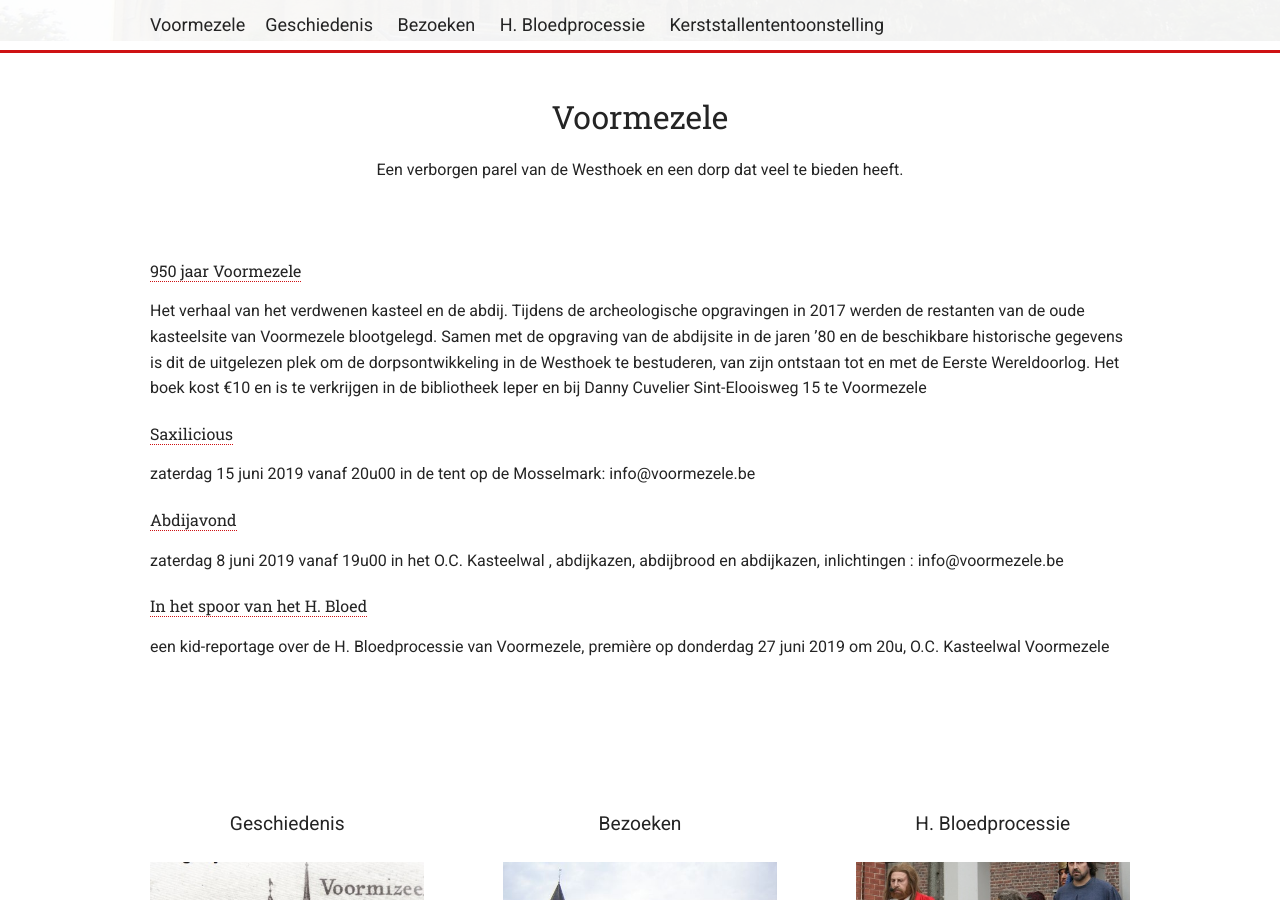
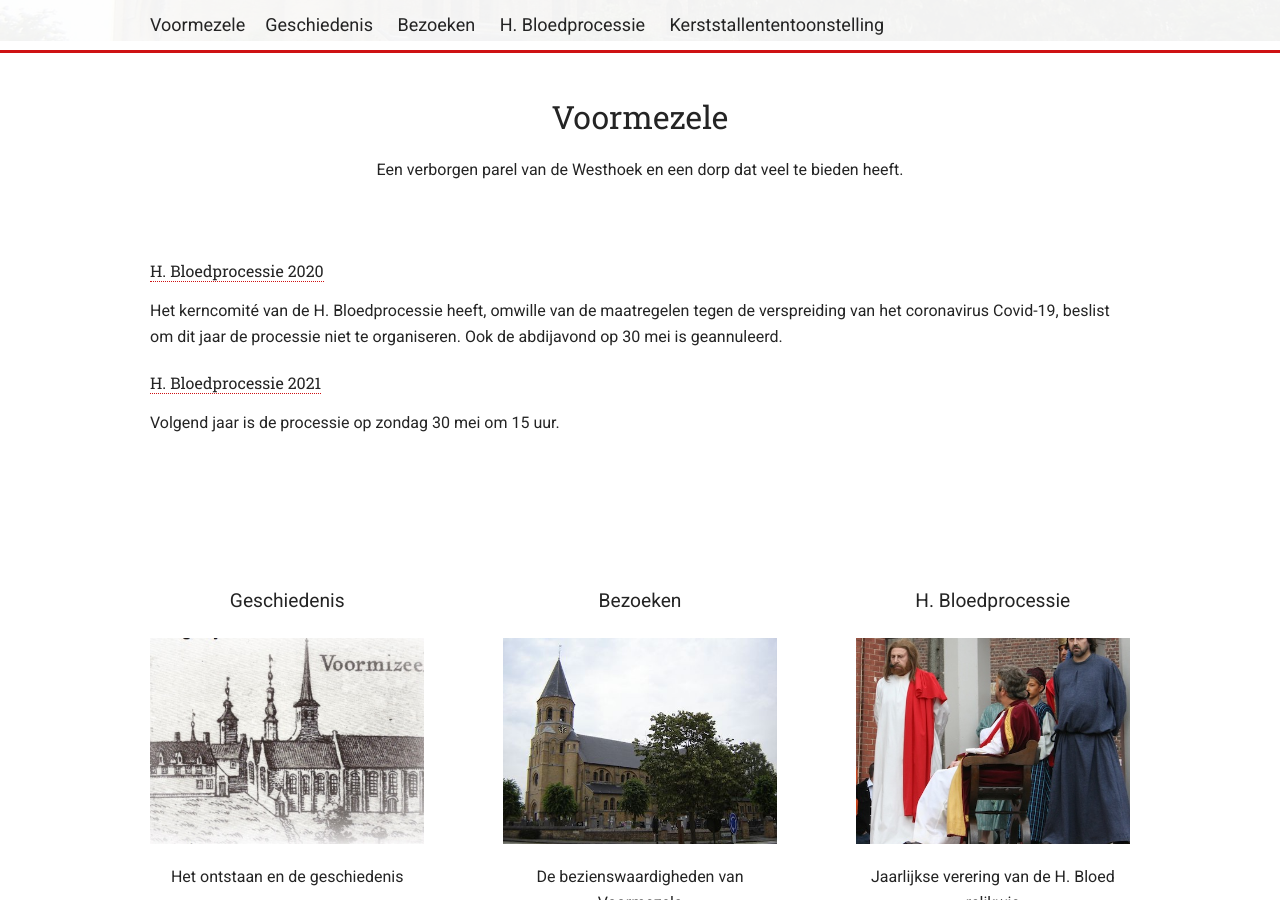
Before and after one commit to dannycuvelier/voormezele.github.io, a Jekyll site: the page built from index.html, in a window 1280 px wide and 900 px high, scrolled down 534 px. Built offline with Jekyll 4.4.1, drawn with Linux system fonts in a browser that asks for light colours.

Commit message:
processie : afgelasting 2020 ; aankondiging 2021

```diff
--- a/_data/announcements.json
+++ b/_data/announcements.json
@@ -1,22 +1,13 @@
 [
     {
-        "title": "950 jaar Voormezele",
-        "description": "Het verhaal van het verdwenen kasteel en de abdij. Tijdens de archeologische opgravingen in 2017 werden de restanten van de oude kasteelsite van Voormezele blootgelegd. Samen met de opgraving van de abdijsite in de jaren ’80 en de beschikbare historische gegevens is dit de uitgelezen plek om de dorpsontwikkeling in de Westhoek te bestuderen, van zijn ontstaan tot en met de Eerste Wereldoorlog. Het boek kost €10 en is te verkrijgen in de bibliotheek Ieper en bij Danny Cuvelier Sint-Elooisweg 15 te Voormezele",
+        "title": "H. Bloedprocessie 2020",
+        "description": "Het kerncomité van de H. Bloedprocessie heeft, omwille van de maatregelen tegen de verspreiding van het coronavirus Covid-19, beslist om dit jaar de processie niet te organiseren. Ook de abdijavond op 30 mei is geannuleerd.",
         "link": "https://voormezele.be"
     },
     {
-        "title": "Saxilicious",
-        "description": "zaterdag 15 juni 2019 vanaf 20u00 in de tent op de Mosselmark: info@voormezele.be",
+        "title": "H. Bloedprocessie 2021",
+        "description": "Volgend jaar is de processie op zondag 30 mei om 15 uur.",
         "link": "https://voormezele.be"
-    },
-    {
-        "title": "Abdijavond",
-        "description": "zaterdag 8 juni 2019 vanaf 19u00 in het O.C. Kasteelwal , abdijkazen, abdijbrood en abdijkazen, inlichtingen : info@voormezele.be",
-        "link": "https://voormezele.be"
-    },
-    {
-        "title": "In het spoor van het H. Bloed",
-        "description": "een kid-reportage over de H. Bloedprocessie van Voormezele, première op donderdag 27 juni 2019 om 20u, O.C. Kasteelwal Voormezele",
-        "link": "https://www.ypermuseum.be/heilig-bloedprocessie "
     }
+
 ]
```
